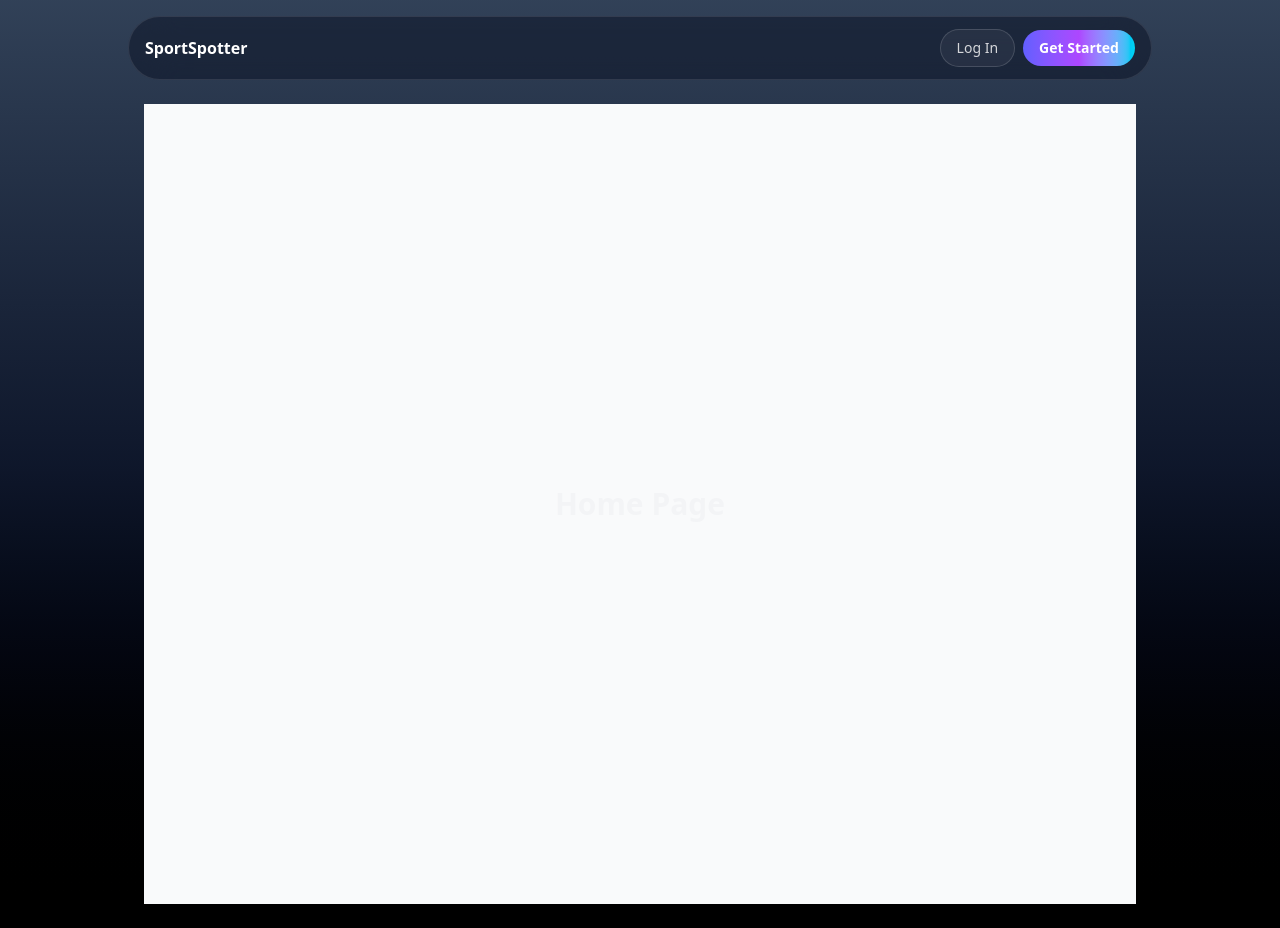
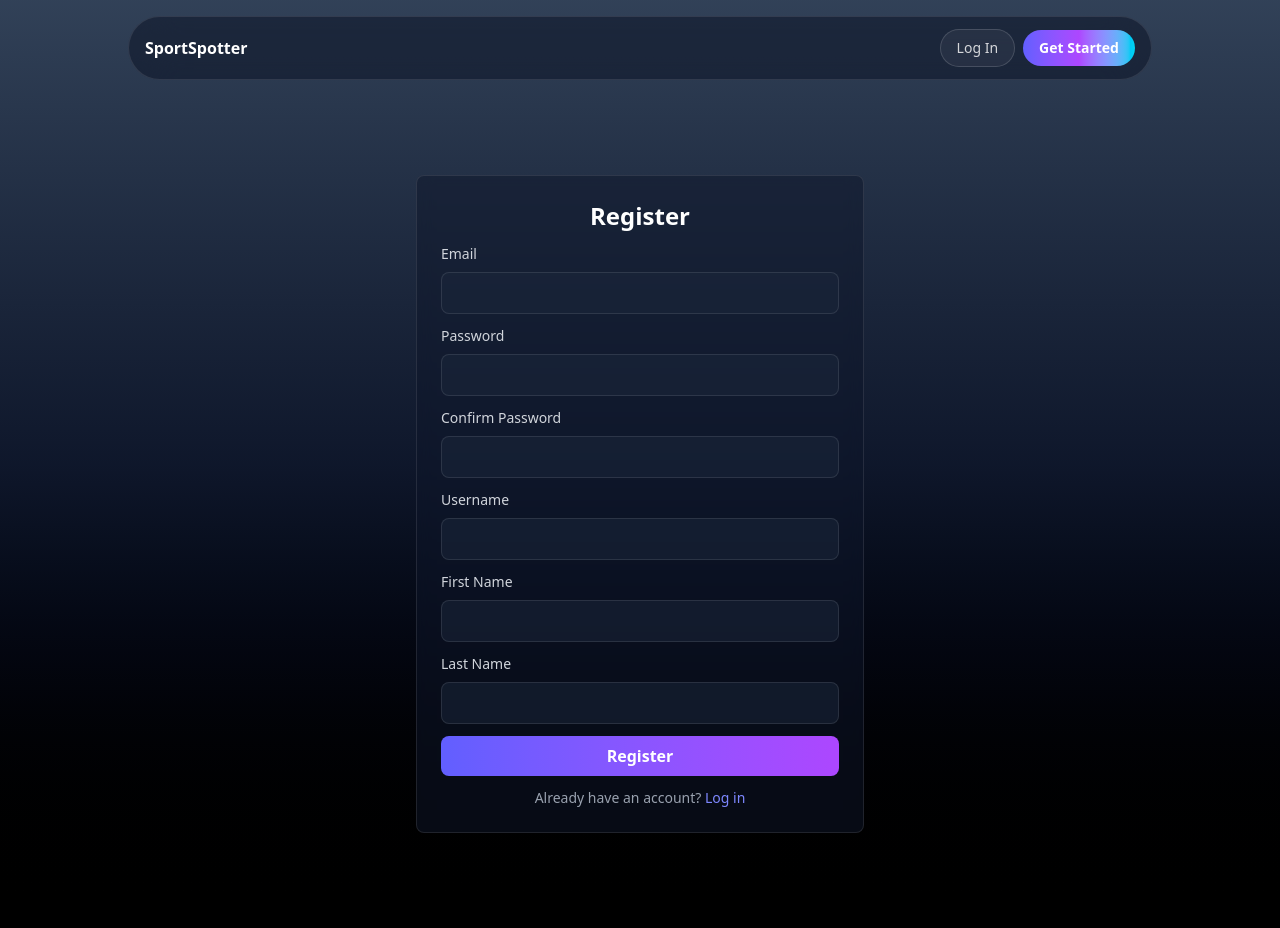
Before and after one commit to qnchoyy/SportSpotter, a React (Vite) app in the folder client/: page /register in a window 1280 px wide. Before the commit this address led to /. Built offline with nearby package versions, Linux system fonts and the light colour scheme; no server answers.

Commit message:
feat: add register page

```diff
--- a/client/src/App.tsx
+++ b/client/src/App.tsx
@@ -2,6 +2,7 @@ import { Routes, Route, Navigate } from "react-router-dom";
 import HomePage from "./pages/HomePage";
 import LoginPage from "./pages/LoginPage";
 import RootLayout from "./layouts/RootLayout";
+import RegisterPage from "./pages/RegisterPage";
 
 const App = () => {
   return (
@@ -10,6 +11,7 @@ const App = () => {
         <Route element={<RootLayout />}>
           <Route path="/" element={<HomePage />} />
           <Route path="/login" element={<LoginPage />} />
+          <Route path="/register" element={<RegisterPage />} />
           <Route path="*" element={<Navigate to="/" replace />} />
         </Route>
       </Routes>
--- /dev/null
+++ b/client/src/pages/RegisterPage.tsx
@@ -0,0 +1,188 @@
+import { useState, type SyntheticEvent } from "react";
+import { Link, useNavigate } from "react-router-dom";
+import { useAuth } from "../contexts/AuthContext";
+import { authService } from "../services/auth";
+
+const RegisterPage = () => {
+  const navigate = useNavigate();
+  const { login } = useAuth();
+
+  const [email, setEmail] = useState("");
+  const [password, setPassword] = useState("");
+  const [firstName, setFirstName] = useState("");
+  const [lastName, setLastName] = useState("");
+  const [username, setUsername] = useState("");
+  const [confirmPassword, setConfirmPassword] = useState("");
+
+  const [isLoading, setIsLoading] = useState(false);
+  const [error, setError] = useState<string | null>(null);
+
+  const handleSubmit = async (e: SyntheticEvent<HTMLFormElement>) => {
+    e.preventDefault();
+    setError(null);
+
+    if (password !== confirmPassword) {
+      setError("Passwords do not match.");
+      return;
+    }
+
+    setIsLoading(true);
+
+    try {
+      const data = await authService.register({
+        email,
+        password,
+        username,
+        firstName,
+        lastName,
+      });
+      login(data.user, data.accessToken);
+      navigate("/");
+    } catch (err: any) {
+      const msg = err?.response?.data?.message;
+      if (Array.isArray(msg)) setError(msg.join(", "));
+      else if (msg) setError(String(msg));
+      else setError("Something went wrong. Please try again.");
+    } finally {
+      setIsLoading(false);
+    }
+  };
+
+  return (
+    <div className="flex min-h-screen items-center justify-center">
+      <form
+        onSubmit={handleSubmit}
+        className="w-full max-w-md space-y-3 rounded-lg border border-white/10 bg-slate-900/50 p-6 backdrop-blur"
+      >
+        <h1 className="text-2xl font-bold text-white text-center">Register</h1>
+        {error && (
+          <div className="rounded bg-red-500/10 border border-red-500/50 p-3 text-sm text-red-400">
+            {error}
+          </div>
+        )}
+        <div className="space-y-2">
+          <label
+            htmlFor="email"
+            className="block text-sm font-medium text-gray-300"
+          >
+            Email
+          </label>
+          <input
+            id="email"
+            type="email"
+            value={email}
+            required
+            disabled={isLoading}
+            onChange={(e) => setEmail(e.target.value)}
+            className="w-full rounded-lg border border-white/10 bg-slate-800/50 px-4 py-2 text-white placeholder-gray-500 focus:border-indigo-500 focus:outline-none"
+          />
+        </div>
+        <div className="space-y-2">
+          <label
+            htmlFor="password"
+            className="block text-sm font-medium text-gray-300"
+          >
+            Password
+          </label>
+          <input
+            id="password"
+            type="password"
+            value={password}
+            required
+            disabled={isLoading}
+            onChange={(e) => setPassword(e.target.value)}
+            className="w-full rounded-lg border border-white/10 bg-slate-800/50 px-4 py-2 text-white placeholder-gray-500 focus:border-indigo-500 focus:outline-none"
+          />
+        </div>
+        <div className="space-y-2">
+          <label
+            htmlFor="confirmPassword"
+            className="block text-sm font-medium text-gray-300"
+          >
+            Confirm Password
+          </label>
+          <input
+            id="confirmPassword"
+            type="password"
+            required
+            disabled={isLoading}
+            value={confirmPassword}
+            onChange={(e) => setConfirmPassword(e.target.value)}
+            className="w-full rounded-lg border border-white/10 bg-slate-800/50 px-4 py-2 text-white placeholder-gray-500 focus:border-indigo-500 focus:outline-none"
+          />
+        </div>
+        <div className="space-y-2">
+          <label
+            htmlFor="username"
+            className="block text-sm font-medium text-gray-300"
+          >
+            Username
+          </label>
+          <input
+            id="username"
+            type="text"
+            value={username}
+            required
+            disabled={isLoading}
+            onChange={(e) => setUsername(e.target.value)}
+            className="w-full rounded-lg border border-white/10 bg-slate-800/50 px-4 py-2 text-white placeholder-gray-500 focus:border-indigo-500 focus:outline-none"
+          />
+        </div>
+        <div className="space-y-2">
+          <label
+            htmlFor="firstName"
+            className="block text-sm font-medium text-gray-300"
+          >
+            First Name
+          </label>
+          <input
+            id="firstName"
+            type="text"
+            value={firstName}
+            required
+            disabled={isLoading}
+            onChange={(e) => setFirstName(e.target.value)}
+            className="w-full rounded-lg border border-white/10 bg-slate-800/50 px-4 py-2 text-white placeholder-gray-500 focus:border-indigo-500 focus:outline-none"
+          />
+        </div>
+        <div className="space-y-2">
+          <label
+            htmlFor="lastName"
+            className="block text-sm font-medium text-gray-300"
+          >
+            Last Name
+          </label>
+          <input
+            id="lastName"
+            type="text"
+            value={lastName}
+            required
+            disabled={isLoading}
+            onChange={(e) => setLastName(e.target.value)}
+            className="w-full rounded-lg border border-white/10 bg-slate-800/50 px-4 py-2 text-white placeholder-gray-500 focus:border-indigo-500 focus:outline-none"
+          />
+        </div>
+
+        <button
+          type="submit"
+          disabled={isLoading}
+          className="w-full rounded-lg bg-gradient-to-r from-indigo-500 to-purple-500 px-4 py-2 font-semibold text-white transition hover:brightness-110 disabled:cursor-not-allowed disabled:opacity-50"
+        >
+          {isLoading ? "Registering.." : "Register"}
+        </button>
+
+        <div className="text-center text-sm text-gray-400">
+          Already have an account?{" "}
+          <Link
+            to="/login"
+            className="text-indigo-400 hover:text-indigo-300 transition"
+          >
+            Log in
+          </Link>
+        </div>
+      </form>
+    </div>
+  );
+};
+
+export default RegisterPage;
```
